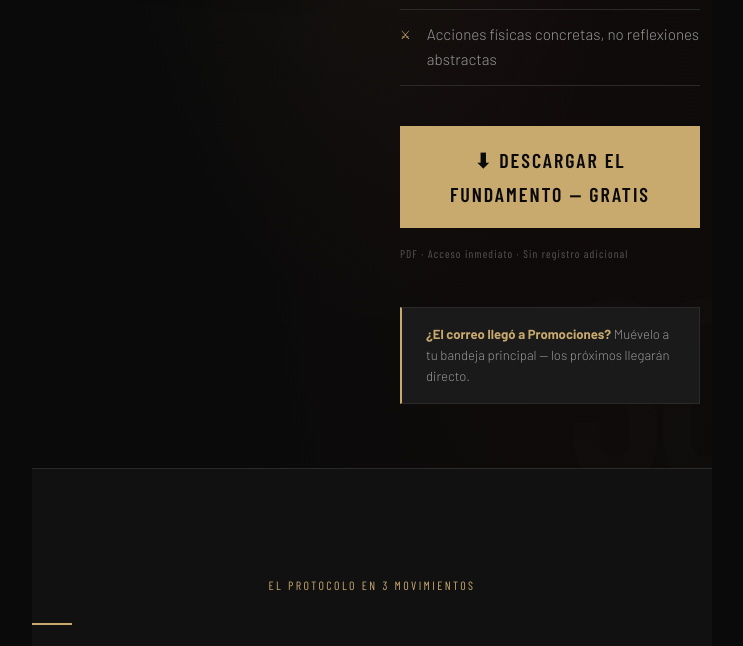
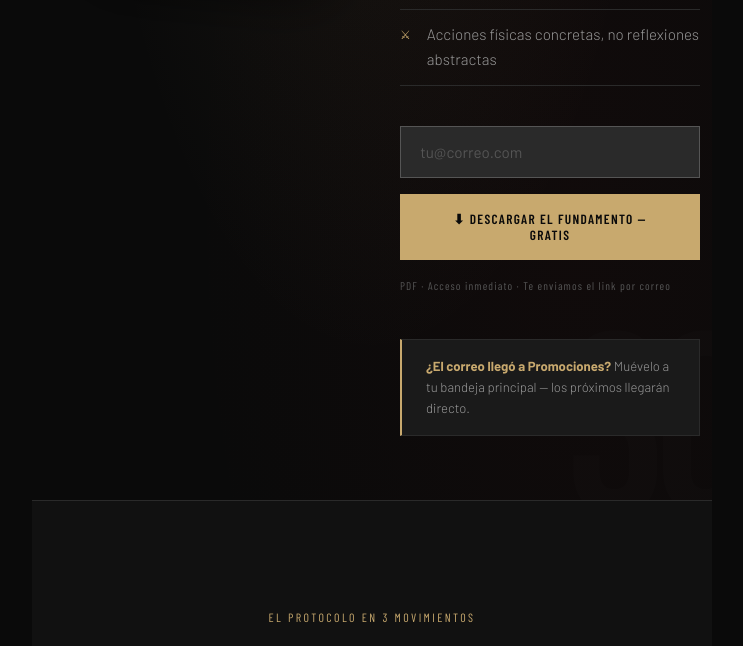
Before and after one commit to miura-wolf/miuraforge, an Astro site in the folder disciplinaenacero/: page /fundamento in a window 1280 px wide. Shown: the part 1060-1706 px from the top of the page, without its empty margins (268-1011 px from the left). Built offline with nearby package versions, Linux system fonts and the light colour scheme; Astro itself is replaced by a stand-in of ours.

Commit message:
fix: fundamento ahora pide email antes de descargar
- Reemplazado link directo a Drive por formulario de email
- Captura lead en Google Sheets antes de abrir PDF
- Usuario ingresa email → guarda → abre PDF → feedback confirmación
- Tracking: fuente 'fundamento_directo'

```diff
--- a/disciplinaenacero/src/pages/fundamento.astro
+++ b/disciplinaenacero/src/pages/fundamento.astro
@@ -191,6 +191,26 @@ const GOOGLE_DRIVE_URL = 'https://drive.google.com/file/d/1uQzbifYe2FXWHOqHgUGoi
 
     .gmail-tip strong {
       color: var(--dorado);
+    }
+
+    .fundamento-input {
+      background: var(--acero);
+      border: 1px solid var(--gris-medio);
+      color: var(--blanco);
+      padding: 1rem 1.2rem;
+      font-family: 'Barlow', sans-serif;
+      font-size: 0.95rem;
+      outline: none;
+      transition: border-color 0.2s;
+      width: 100%;
+    }
+
+    .fundamento-input:focus {
+      border-color: var(--dorado);
+    }
+
+    .fundamento-input::placeholder {
+      color: var(--gris-medio);
     }
 
     .que-sigue {
@@ -400,16 +420,24 @@ const GOOGLE_DRIVE_URL = 'https://drive.google.com/file/d/1uQzbifYe2FXWHOqHgUGoi
         </ul>
 
         <div class="fundamento-cta">
-          <a
-            href={GOOGLE_DRIVE_URL}
-            class="btn btn--primario"
-            target="_blank"
-            rel="noopener"
-            id="btn-descarga"
-          >
-            ⬇ DESCARGAR EL FUNDAMENTO — GRATIS
-          </a>
-          <p class="fundamento-aviso">PDF · Acceso inmediato · Sin registro adicional</p>
+          <form id="form-fundamento" class="fundamento-form" style="display: flex; flex-direction: column; gap: 1rem;">
+            <input
+              type="email"
+              id="email-fundamento"
+              placeholder="tu@correo.com"
+              required
+              class="fundamento-input"
+              style="background: var(--acero); border: 1px solid var(--gris-medio); color: var(--blanco); padding: 1rem 1.2rem; font-size: 0.95rem; outline: none; transition: border-color 0.2s;"
+            />
+            <button
+              type="submit"
+              class="btn btn--primario"
+              id="btn-descarga"
+            >
+              ⬇ DESCARGAR EL FUNDAMENTO — GRATIS
+            </button>
+          </form>
+          <p class="fundamento-aviso">PDF · Acceso inmediato · Te enviamos el link por correo</p>
         </div>
 
         <div class="gmail-tip">
@@ -489,12 +517,56 @@ const GOOGLE_DRIVE_URL = 'https://drive.google.com/file/d/1uQzbifYe2FXWHOqHgUGoi
   </section>
 </BaseLayout>
 
-<script>
-  // Personalizar botón si viene con nombre en URL
+<script is:inline>
+  const APPS_SCRIPT_URL = 'https://script.google.com/macros/s/AKfycbwgVox-b6T_P_79pjx0Q9zUGAqYk_p7a_uZFaz2alCdHU-ULc3gaRCs_OMBA2LfBzzm/exec';
+  const GOOGLE_DRIVE_URL = 'https://drive.google.com/file/d/1uQzbifYe2FXWHOqHgUGoiB-gFGT0HQlG/view?usp=sharing';
+
+  // Captura de lead antes de descarga
+  const form = document.getElementById('form-fundamento');
+  if (form) {
+    form.addEventListener('submit', async (e) => {
+      e.preventDefault();
+
+      const email = document.getElementById('email-fundamento').value.trim();
+      const btn = document.getElementById('btn-descarga');
+
+      if (!email || !email.includes('@')) return;
+
+      btn.textContent = 'PROCESANDO...';
+      btn.disabled = true;
+
+      // Guardar en Sheets
+      try {
+        await fetch(APPS_SCRIPT_URL, {
+          method: 'POST',
+          headers: { 'Content-Type': 'text/plain' },
+          body: JSON.stringify({
+            accion: 'capturar',
+            nombre: '',
+            email,
+            fuente: 'fundamento_directo'
+          })
+        });
+      } catch (err) {
+        console.warn('[Leads] Error:', err);
+      }
+
+      // Abrir PDF en nueva pestaña
+      window.open(GOOGLE_DRIVE_URL, '_blank');
+
+      // Cambiar texto del botón
+      btn.textContent = '✓ PDF ABIERTO — REVISA TU CORREO';
+      btn.style.background = 'var(--forja)';
+      btn.style.color = 'var(--dorado)';
+      btn.style.border = '1px solid var(--dorado)';
+    });
+  }
+
+  // Personalizar si viene con nombre
   const params = new URLSearchParams(window.location.search);
   const nombre = params.get('nombre');
-  if (nombre) {
-    const btn = document.getElementById('btn-descarga');
-    if (btn) btn.textContent = `⬇ ${nombre.toUpperCase()}, DESCARGA TU FUNDAMENTO`;
+  if (nombre && form) {
+    const input = document.getElementById('email-fundamento');
+    input.placeholder = `${nombre.toUpperCase()}, tu@correo.com`;
   }
 </script>
```
